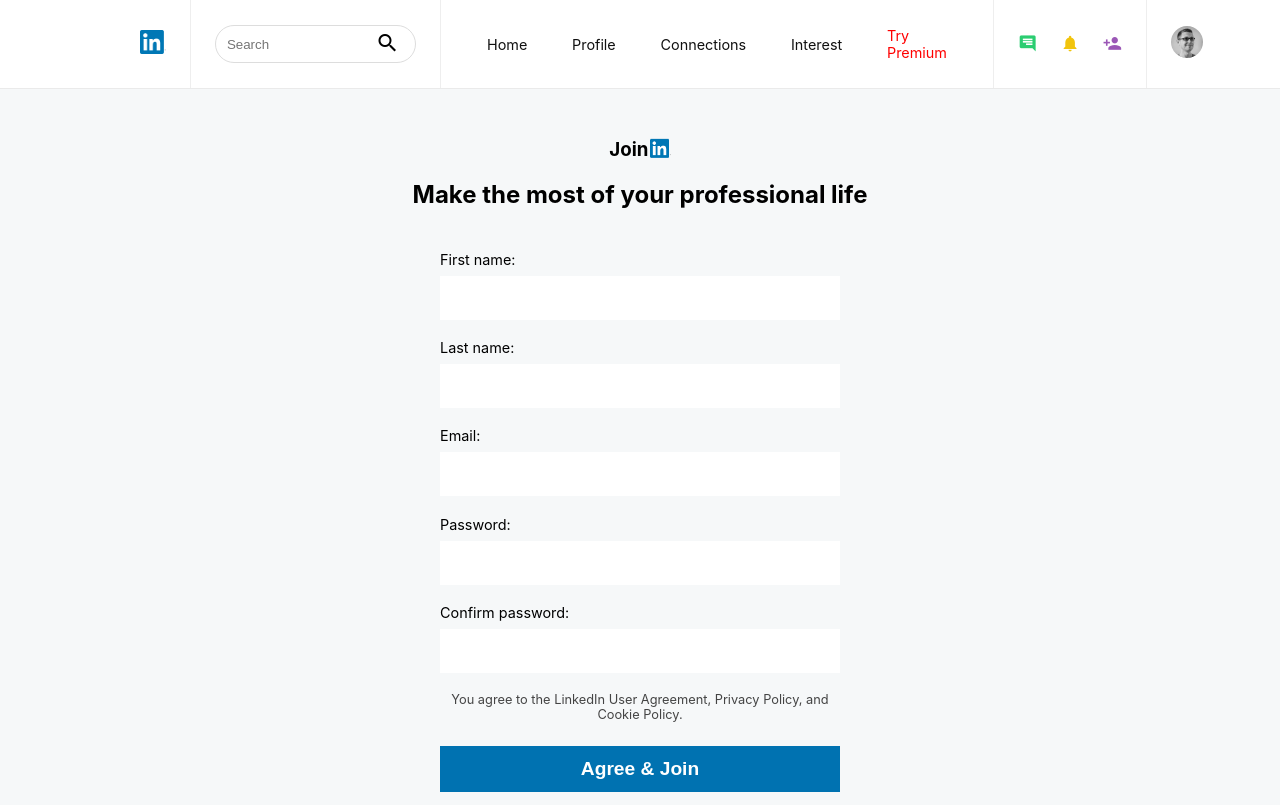
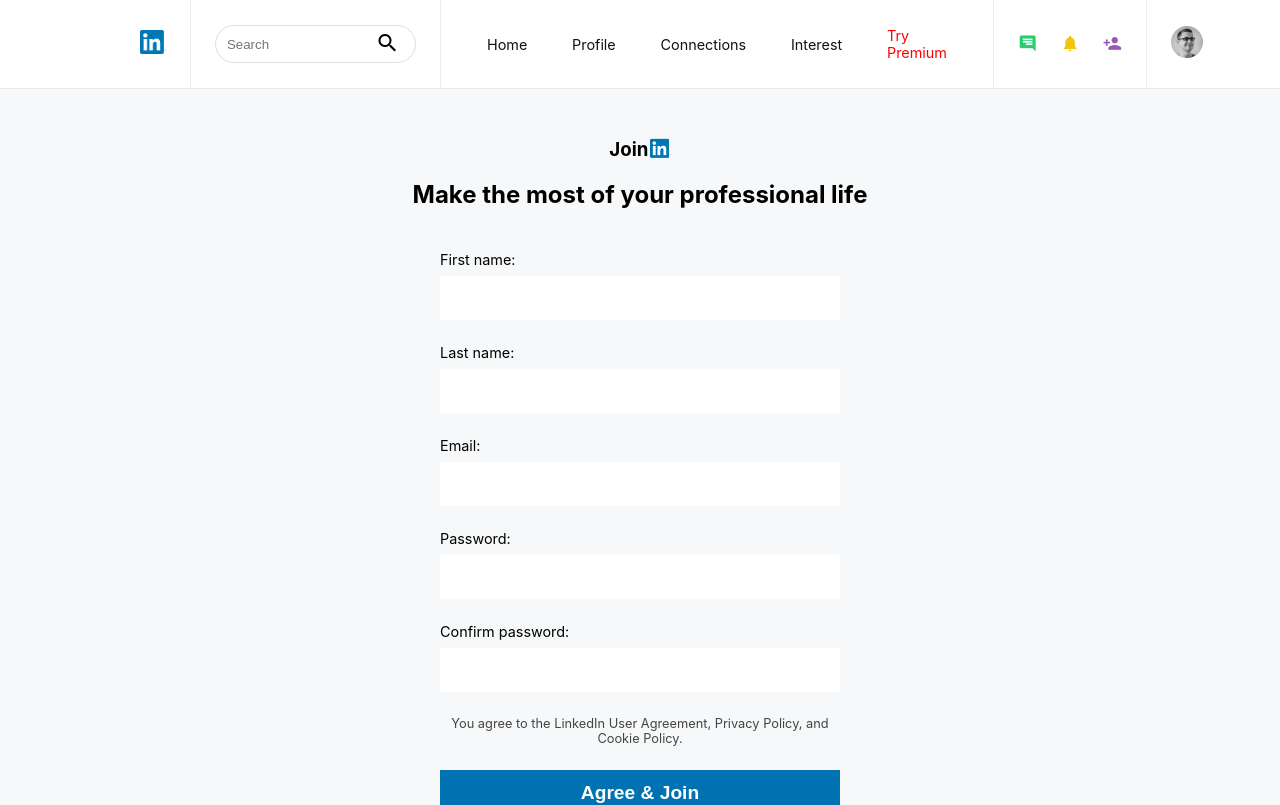
Before and after one commit to adriannan/frontloop-join-in, a React (Create React App) app: page /register in a window 1280 px wide. Shown: the top 805 px of the page. Built offline with nearby package versions, Linux system fonts and the light colour scheme.

Commit message:
login&register validation

```diff
--- a/src/layouts/LoginPage.js
+++ b/src/layouts/LoginPage.js
@@ -1,8 +1,75 @@
-import React from "react";
+import React, { Component } from "react";
 import logo from "../images/logo.png";
 import "../styles/login.css";
 
-const LoginPage = props => {
+class LoginPage extends Component {
+  state = {
+    username: "",
+    password: "",
+    errors: {
+      username: false,
+      username_length: false,
+      password: false,
+      password_length: false
+    }
+  };
+  alerts = {
+    username_alert: "Incorrect email, phone number or password",
+    username_length_alert: "Field is required",
+    password_alert: "Incorrect password",
+    password_length_alert: "Password is required"
+  };
+  handleChange = e => {
+    const name = e.target.name;
+    const value = e.target.value;
+    this.setState({
+      [name]: value
+    });
+  };
+  handleSubmit = e => {
+    e.preventDefault();
+    const validation = this.formValidation();
+
+    if (validation.correct) {
+      this.setState({
+        username: "",
+        password: ""
+      });
+    } else {
+      this.setState({
+        errors: {
+          username: !validation.username,
+          username_length: !validation.username_length,
+          password: !validation.password,
+          password_length: !validation.password_length
+        }
+      });
+    }
+  };
+  formValidation = () => {
+    let username = false,
+      username_length = false,
+      password = false,
+      password_length = false,
+      correct = false;
+    if (this.state.username.length !== 0) {
+      username_length = true;
+    }
+    if (this.state.username == 0) {
+      username = true;
+    }
+    if (this.state.password.length !== 0) {
+      password_length = true;
+    }
+    if (this.state.password == 0) {
+      password = true;
+    }
+    if (username && username_length && password && password_length) {
+      correct = true;
+    }
+    return { username, username_length, password, password_length, correct };
+  };
+  render() {
     return (
       <section className="content__login">
         <h3 className="login__logo">
@@ -13,12 +80,36 @@
           Don't miss your next opportunity. Sign in to stay updated on your
           professional world.
         </p>
-      <form className="login__form">
+        <form className="login__form" onSubmit={this.handleSubmit}>
           <label>
-          Email or Phone: <input type="text"></input>
+            Email or Phone:{" "}
+            <input
+              type="text"
+              name="username"
+              value={this.state.username}
+              onChange={this.handleChange}
+            ></input>
+            {this.state.errors.username && (
+              <p className="form-error">{this.alerts.username_alert}</p>
+            )}
+            {this.state.errors.username_length && (
+              <p className="form-error">{this.alerts.username_length_alert}</p>
+            )}
           </label>
           <label>
-          Password: <input type="password"></input>
+            Password:{" "}
+            <input
+              type="password"
+              name="password"
+              value={this.state.password}
+              onChange={this.handleChange}
+            ></input>
+            {this.state.errors.password && (
+              <p className="form-error">{this.alerts.password_alert}</p>
+            )}
+            {this.state.errors.password_length && (
+              <p className="form-error">{this.alerts.password_length_alert}</p>
+            )}
           </label>
           <button className="login__btn">Sign in</button>
         </form>
@@ -27,6 +118,7 @@
         </p>
       </section>
     );
-};
+  }
+}
 
 export default LoginPage;
--- a/src/layouts/RegisterPage.js
+++ b/src/layouts/RegisterPage.js
@@ -1,42 +1,236 @@
-import React from "react";
+import React, { Component } from "react";
 import logo from "../images/logo.png";
 import "../styles/login.css";
 
-const RegisterPage = props => {
+class RegisterPage extends Component {
+  state = {
+    username: "",
+    userLastname: "",
+    email: "",
+    password: "",
+    passwordConf: "",
+    correct: false,
+    errors: {
+      username: false,
+      userLastname: false,
+      email: false,
+      password: false,
+      password_length: false,
+      passwordConf: false
+    }
+  };
+  alerts = {
+    username_alert: "Field is required",
+    userLastname_alert: "Field is required",
+    email_alert: "Please, enter a valid email address",
+    password_alert: "Password is required",
+    password_length_alert: "Password is too short (min. 8 characters)",
+    // passwordConf_alert: "Confirmation failed",
+    passwordConf_alert: "Confirmation doesn't match"
+  };
+
+  handleChange = e => {
+    // console.log(e.target.name);
+    // console.log(e.target.type);
+    const value = e.target.value;
+    const name = e.target.name;
+    this.setState({
+      [name]: value
+    });
+  };
+  handleSubmit = e => {
+    e.preventDefault();
+    const validation = this.formValidation();
+
+    if (validation.correct) {
+      this.setState({
+        username: "",
+        userLastname: "",
+        email: "",
+        password: "",
+        passwordConf: "",
+        correct: true,
+        errors: {
+          username: false,
+          userLastname: false,
+          email: false,
+          password: false,
+          password_length: false,
+          passwordConf: false
+        }
+      });
+    } else {
+      this.setState({
+        errors: {
+          username: !validation.username,
+          userLastname: !validation.userLastname,
+          email: !validation.email,
+          password: !validation.password,
+          password_length: !validation.password_length,
+          passwordConf: !validation.passwordConf
+        }
+      });
+    }
+  };
+  formValidation = () => {
+    let username = false,
+      userLastname = false,
+      email = false,
+      password = false,
+      password_length = false,
+      passwordConf = false,
+      correct = false;
+    if (
+      this.state.username.length > 0 &&
+      this.state.username.indexOf(" ") == -1
+    ) {
+      username = true;
+    }
+    if (
+      this.state.userLastname.length > 0 &&
+      this.state.userLastname.indexOf(" ") == -1
+    ) {
+      userLastname = true;
+    }
+    if (
+      this.state.email.indexOf("@") !== -1 &&
+      this.state.email.indexOf(".") !== -1
+    ) {
+      email = true;
+    }
+    if (this.state.password.length !== 0) {
+      password = true;
+    }
+    if (this.state.password.length >= 8 || this.state.password.length == 0) {
+      password_length = true;
+    }
+    if (this.state.password === this.state.passwordConf) {
+      passwordConf = true;
+    }
+    if (
+      username &&
+      userLastname &&
+      email &&
+      password &&
+      password_length &&
+      passwordConf
+    ) {
+      correct = true;
+    }
+    return {
+      correct,
+      username,
+      userLastname,
+      email,
+      password,
+      password_length,
+      passwordConf
+    };
+  };
+  componentDidUpdate() {
+    if (this.state.correct) {
+      setTimeout(() => {
+        this.setState({
+          correct: false
+        });
+      }, 5000);
+    }
+  }
+
+  render() {
     return (
       <section className="content__register">
         <h3 className="register__logo">
           Join<img src={logo}></img>
         </h3>
-      <h2 className="register__tit">Make the most of your professional life</h2>
-      <form className="register__form">
+        <h2 className="register__tit">
+          Make the most of your professional life
+        </h2>
+        <form className="register__form" onSubmit={this.handleSubmit}>
           <label>
-          First name: <input type="text"></input>
-          {/* <p className="form-error">Niepoprawna nazwa uytkownika</p> */}
+            First name:{" "}
+            <input
+              type="text"
+              name="username"
+              value={this.state.username}
+              onChange={this.handleChange}
+            ></input>
+            {this.state.errors.username && (
+              <p className="form-error">{this.alerts.username_alert}</p>
+            )}
           </label>
           <label>
-          Last name: <input type="text"></input>
+            Last name:{" "}
+            <input
+              type="text"
+              name="userLastname"
+              value={this.state.userLastname}
+              onChange={this.handleChange}
+            ></input>
+            {this.state.errors.userLastname && (
+              <p className="form-error">{this.alerts.userLastname_alert}</p>
+            )}
           </label>
           <label>
-          Email: <input type="mail"></input>
+            Email:{" "}
+            <input
+              type="mail"
+              name="email"
+              value={this.state.email}
+              onChange={this.handleChange}
+            ></input>
+            {this.state.errors.email && (
+              <p className="form-error">{this.alerts.email_alert}</p>
+            )}
           </label>
           <label>
-          Password: <input type="password"></input>
+            Password:{" "}
+            <input
+              type="password"
+              name="password"
+              value={this.state.password}
+              onChange={this.handleChange}
+            ></input>
+            {this.state.errors.password && (
+              <p className="form-error">{this.alerts.password_alert}</p>
+            )}
+            {this.state.errors.password_length && (
+              <p className="form-error">{this.alerts.password_length_alert}</p>
+            )}
           </label>
           <label>
-          Confirm password: <input type="password"></input>
+            Confirm password:{" "}
+            <input
+              type="password"
+              name="passwordConf"
+              value={this.state.passwordConf}
+              onChange={this.handleChange}
+            ></input>
+            {this.state.errors.passwordConf && (
+              <p className="form-error">{this.alerts.passwordConf_alert}</p>
+            )}
           </label>
+          {this.state.correct ? (
+            <h2 style={{ textAlign: "center", color: "#09589e" }}>
+              Welcome to JoinIn!
+            </h2>
+          ) : (
+            <>
+              {" "}
               <p className="form__privacy">
-          You agree to the LinkedIn User Agreement, Privacy Policy, and Cookie
-          Policy.
+                You agree to the LinkedIn User Agreement, Privacy Policy, and
+                Cookie Policy.
               </p>
               <button className="register__btn">Agree &amp; Join</button>
+            </>
+          )}
         </form>
         <p className="form__footer">
           Already on JoinIn? <a href="/login">Sing in</a>
         </p>
       </section>
     );
-};
+  }
+}
 
 export default RegisterPage;
--- a/src/styles/login.css
+++ b/src/styles/login.css
@@ -32,7 +32,7 @@
   font-size: 0.9em;
   display: inline-block;
   width: 100%;
-  margin-bottom: 1.2rem;
+  margin-bottom: 1.5rem;
 }
 .login__form input,
 .register__form input,
@@ -90,3 +90,8 @@
   font-size: 0.9em;
   position: absolute;
 }
+.login__form .form_error-input,
+.register__form .form_error-input {
+  border: 2px solid crimson;
+  /* transition: 0.2s ease-in-out; */
+}
```
Lines whose indentation alone changed are shown as unchanged.
